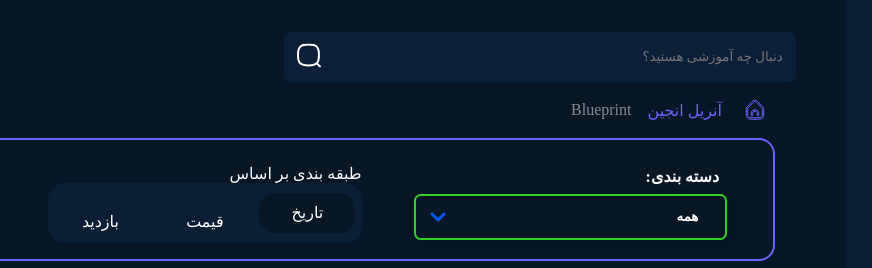
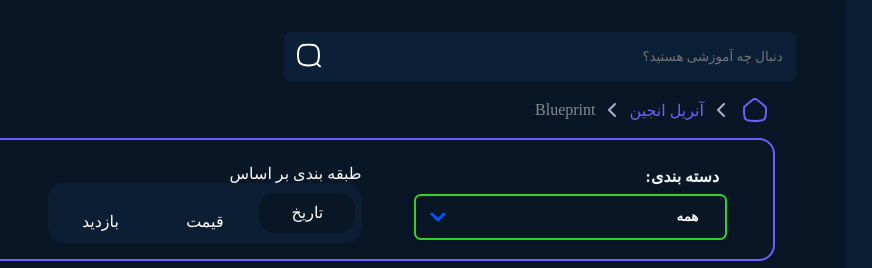
Before and after one commit to Sajjad3223/Ulearn-Frontend, a plain HTML site: page Search.html in a window 1280 px wide. Shown: the top 268 px of the page, 336-1208 px from the left. Drawn offline with Linux system fonts and the light colour scheme.

Commit message:
Fix Breadcrumb in search page

```diff
--- a/Search.html
+++ b/Search.html
@@ -115,17 +115,21 @@
                 <li>
                     <a href="#" >
                         <svg width="24" height="24" viewBox="0 0 24 24" fill="none" xmlns="http://www.w3.org/2000/svg">
-                            <path fill-rule="evenodd" clip-rule="evenodd" d="M13.6325 4.45793C12.7441 3.51402 11.244 3.51402 10.3556 4.45793L5.36155 9.7641C4.96873 10.1815 4.75 10.733 4.75 11.3062V17.2981C4.75 18.4862 5.67382 19.4696 6.85965 19.5437L12 19.865L17.1387 19.5438C18.325 19.4697 19.249 18.4855 19.2483 17.2969L19.2447 11.3119C19.2444 10.7392 19.0257 10.1882 18.6332 9.77116L13.6325 4.45793ZM9.26329 3.42988C10.7439 1.85671 13.2441 1.8567 14.7248 3.42988L19.7255 8.74311C20.3797 9.43816 20.7442 10.3565 20.7447 11.311L20.7483 17.296C20.7495 19.2771 19.2095 20.9173 17.2322 21.0409L12 21.3679L6.76608 21.0408C4.7897 20.9173 3.25 19.2783 3.25 17.2981V11.3062C3.25 10.3509 3.61455 9.43167 4.26925 8.73605L9.26329 3.42988Z"/>
-                            <path fill-rule="evenodd" clip-rule="evenodd" d="M12.1308 13.0769C12.0506 13.0276 11.9494 13.0276 11.8692 13.0769L11.4767 12.4377L11.8692 13.0769L9.86918 14.3049C9.79513 14.3504 9.75 14.4311 9.75 14.518V17.1164C9.75 17.5307 9.41421 17.8664 9 17.8664C8.58579 17.8664 8.25 17.5307 8.25 17.1164V14.518C8.25 13.9097 8.5659 13.345 9.08429 13.0267L11.0843 11.7986C11.646 11.4537 12.354 11.4537 12.9157 11.7986L14.9157 13.0267C15.4341 13.345 15.75 13.9097 15.75 14.518V17.1164C15.75 17.5307 15.4142 17.8664 15 17.8664C14.5858 17.8664 14.25 17.5307 14.25 17.1164V14.518C14.25 14.4311 14.2049 14.3504 14.1308 14.3049L12.1308 13.0769Z"/>
+                            <path d="M22.2879 19.2165C23.268 14.7378 23.0203 10.7505 22.8012 9.21903C22.7784 9.18083 22.7381 9.12096 22.6729 9.03762C22.525 8.84861 22.2992 8.60214 21.9954 8.30278C21.391 7.7071 20.5506 6.97258 19.5911 6.17899C17.6767 4.59548 15.3556 2.83178 13.6634 1.57188C12.6432 0.812318 11.2596 0.80911 10.2367 1.5639C8.53051 2.82291 6.18894 4.58864 4.26961 6.17389C3.30742 6.96861 2.46999 7.70271 1.87548 8.29655C1.5764 8.59528 1.35941 8.8382 1.22197 9.02132C1.17416 9.08503 1.14278 9.13255 1.1233 9.16498C1.01481 10.7948 0.750404 14.7791 1.62805 19.2371C1.85254 20.3774 2.26971 21.0875 2.87209 21.5714C3.49955 22.0755 4.44607 22.4301 5.91128 22.6131C6.64119 22.7043 7.36407 22.7793 8.0818 22.8382C10.728 23.0553 13.3082 23.0539 15.9161 22.8342C16.6072 22.776 17.3005 22.7024 17.9979 22.6135C19.4596 22.427 20.3934 22.0692 21.0156 21.5644C21.617 21.0765 22.0375 20.361 22.2879 19.2165ZM22.8198 9.25341C22.8199 9.25344 22.8192 9.25163 22.8173 9.2479C22.8188 9.25152 22.8198 9.25338 22.8198 9.25341ZM1.09843 9.2113C1.09855 9.21126 1.09966 9.20897 1.1014 9.20457C1.09918 9.20914 1.09831 9.21135 1.09843 9.2113Z" stroke-width="2" stroke-linecap="round" stroke-linejoin="round"/>
                         </svg>
-
                     </a>
                 </li>
-                <li >
+                <svg width="8" height="14" viewBox="0 0 8 14" fill="none" xmlns="http://www.w3.org/2000/svg">
+                    <path d="M7 13L1 7L7 1" stroke="#ABAFD1" stroke-width="2" stroke-linecap="round" stroke-linejoin="round"/>
+                </svg>
+                <li>
                     <a href="#" >آنریل انجین</a>
                 </li>
+                <svg width="8" height="14" viewBox="0 0 8 14" fill="none" xmlns="http://www.w3.org/2000/svg">
+                    <path d="M7 13L1 7L7 1" stroke="#ABAFD1" stroke-width="2" stroke-linecap="round" stroke-linejoin="round"/>
+                </svg>
                 <li>
-                    <span >Blueprint</span>
+                    <span>Blueprint</span>
                 </li>
             </ol>
         </div>
```
